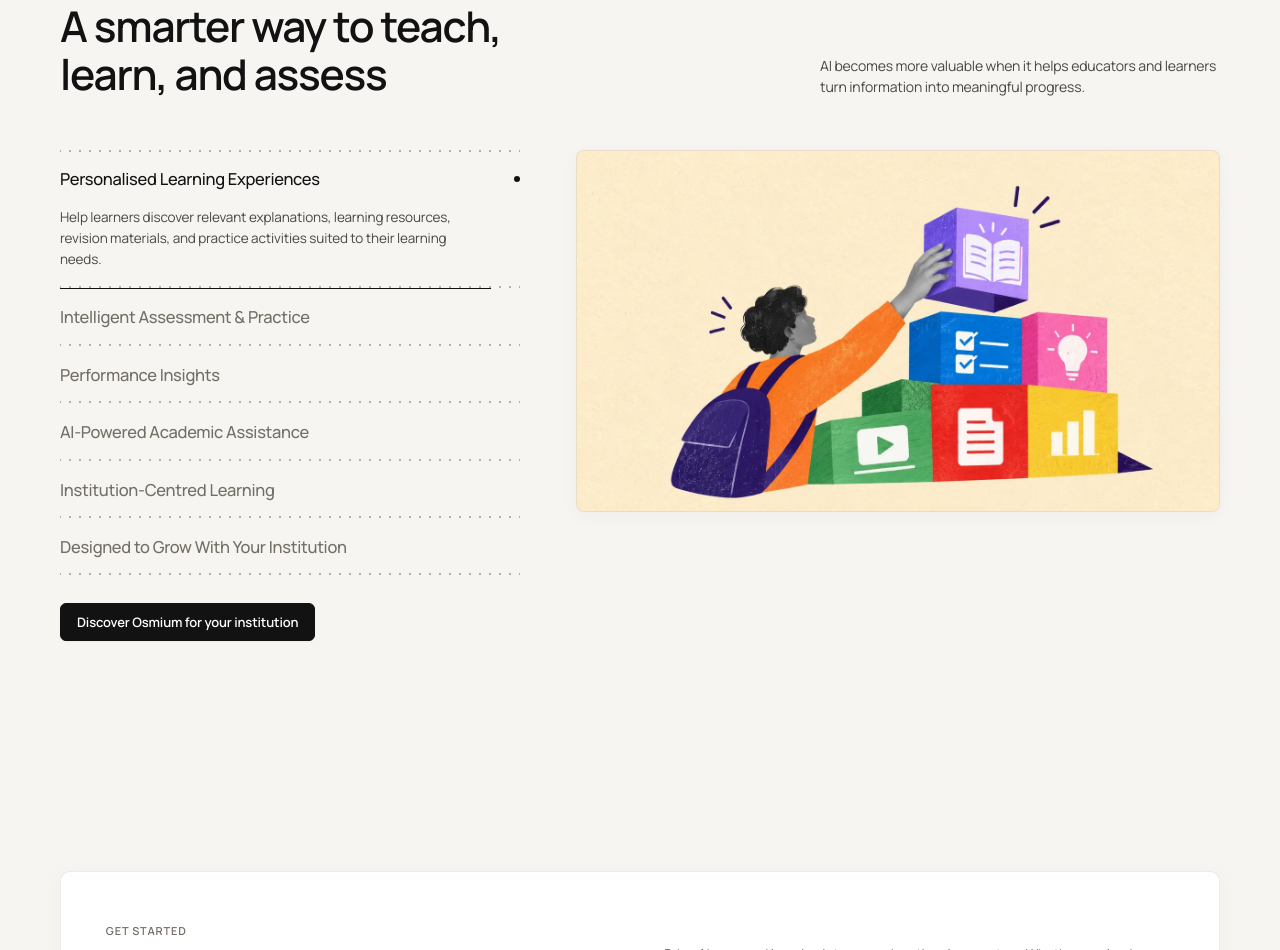
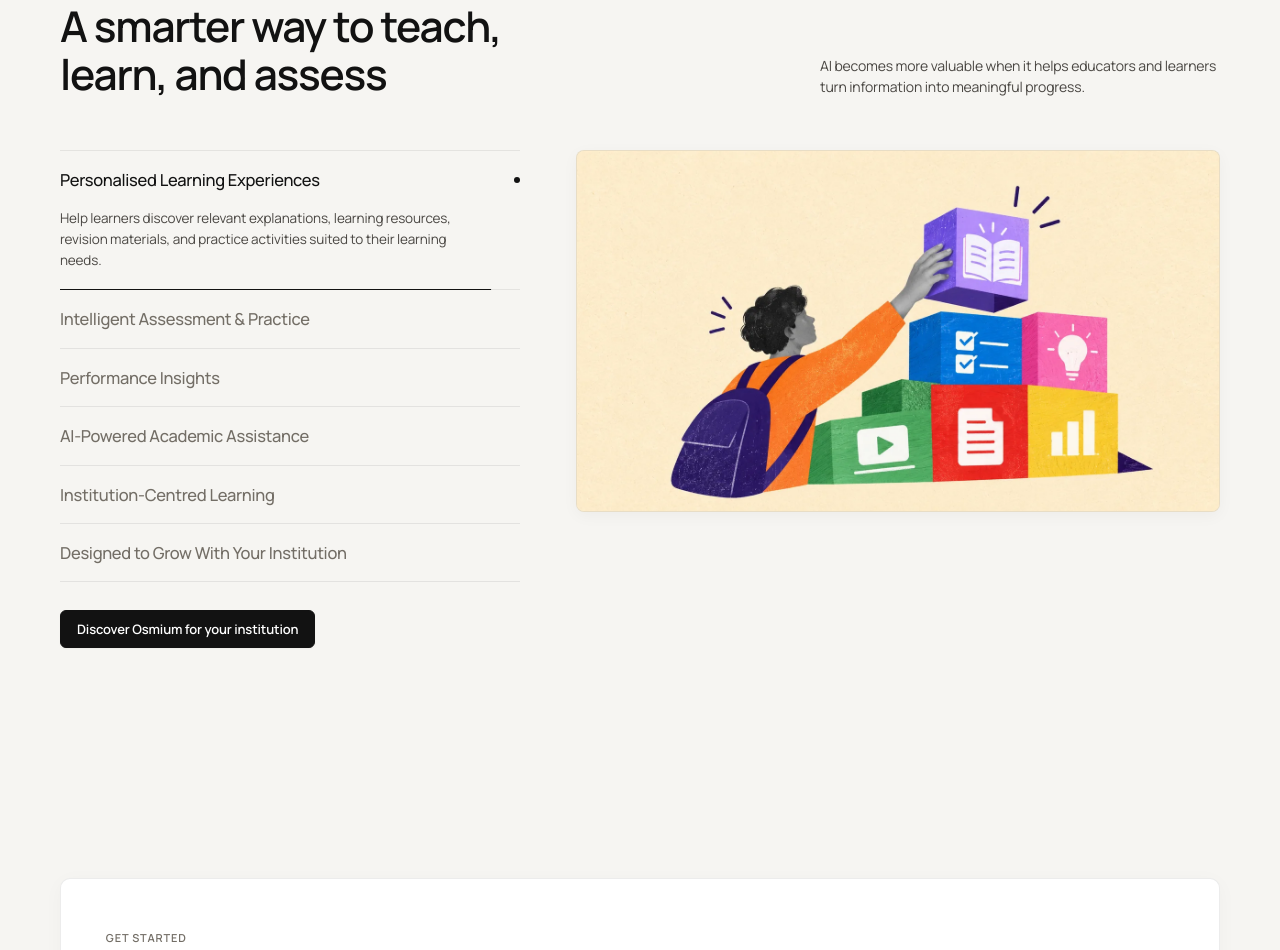
Before and after one commit to Suman1214129/osmium-institute, a website: page index.html in a window 1280 px wide. Shown: the part 2470-3420 px from the top of the page. Drawn offline with Linux system fonts and the light colour scheme.

Commit message:
fix: use solid lines in platform features list

```diff
--- a/css/styles.css
+++ b/css/styles.css
@@ -770,20 +770,12 @@ ol, ul {
 }
 
 .features__list {
-  background-image: radial-gradient(circle, rgba(18, 18, 18, 0.3) 1px, transparent 1px);
-  background-size: 10px 2px;
-  background-repeat: repeat-x;
-  background-position: top;
-  border-top: 0;
+  border-top: 1px solid var(--line);
 }
 
 .feat {
   position: relative;
-  background-image: radial-gradient(circle, rgba(18, 18, 18, 0.3) 1px, transparent 1px);
-  background-size: 10px 2px;
-  background-repeat: repeat-x;
-  background-position: bottom;
-  border-bottom: 0;
+  border-bottom: 1px solid var(--line);
 }
 
 .feat__btn {
```
